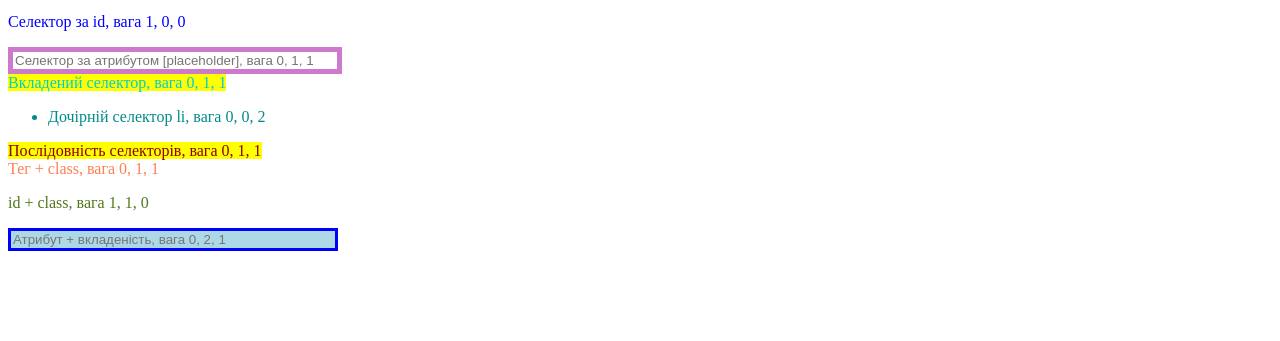
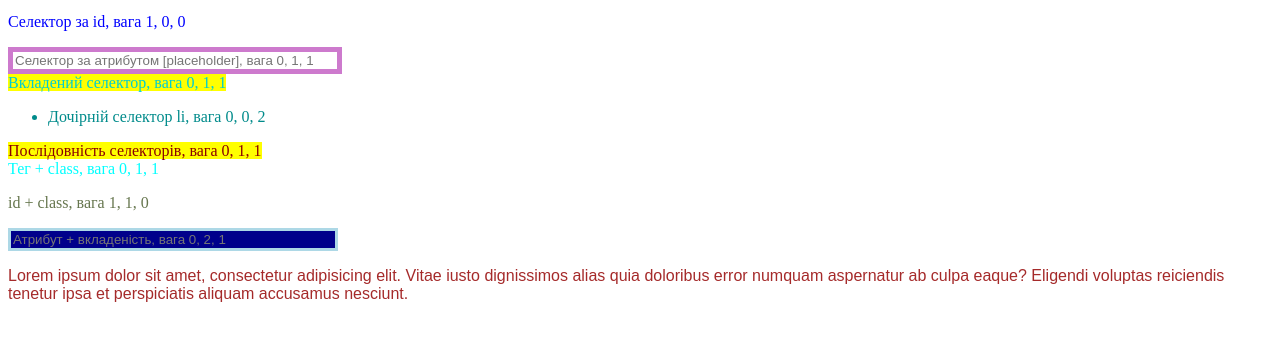
Before and after one commit to Visvald4s/hm5, a plain HTML site: page index.html in a window 1280 px wide. Shown: the part 127-468 px from the top of the page. Drawn offline with Linux system fonts and the light colour scheme.

Commit message:
Перший коміт

```diff
--- a/index.html
+++ b/index.html
@@ -41,6 +41,11 @@
         <input type="text" placeholder="Атрибут + вкладеність, вага 0, 2, 1">
     </div>
 
+
+
+    <p class="par">Lorem ipsum dolor sit amet, consectetur adipisicing elit. Vitae iusto dignissimos alias quia
+        doloribus error numquam aspernatur ab culpa eaque? Eligendi voluptas reiciendis tenetur ipsa et perspiciatis
+        aliquam accusamus nesciunt.</p>
 </body>
 
 </html>
--- a/style.css
+++ b/style.css
@@ -34,14 +34,19 @@ ul>li {
 }
 
 div.clstxt {
-    color: coral;
+    color: cyan;
 }
 
 #idclass.idclass {
-    color: rgb(84, 119, 27);
+    color: rgb(102, 118, 78);
 }
 
 .wrapper input[placeholder] {
-    background-color: lightblue;
-    border: 3px solid blue;
+    background-color: darkblue;
+    border: 3px solid lightblue;
 }
+
+.par {
+    font-family: Arial, Helvetica, sans-serif;
+    color: brown;
+}
```
